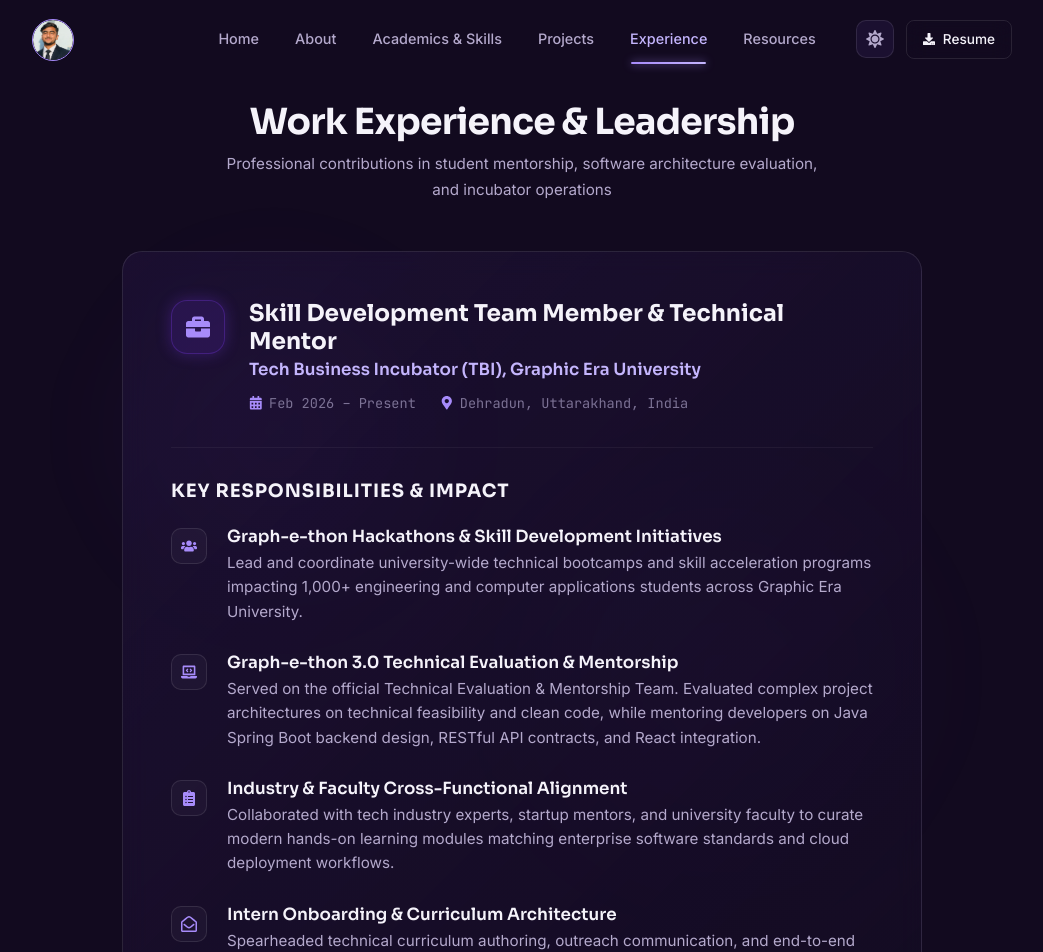
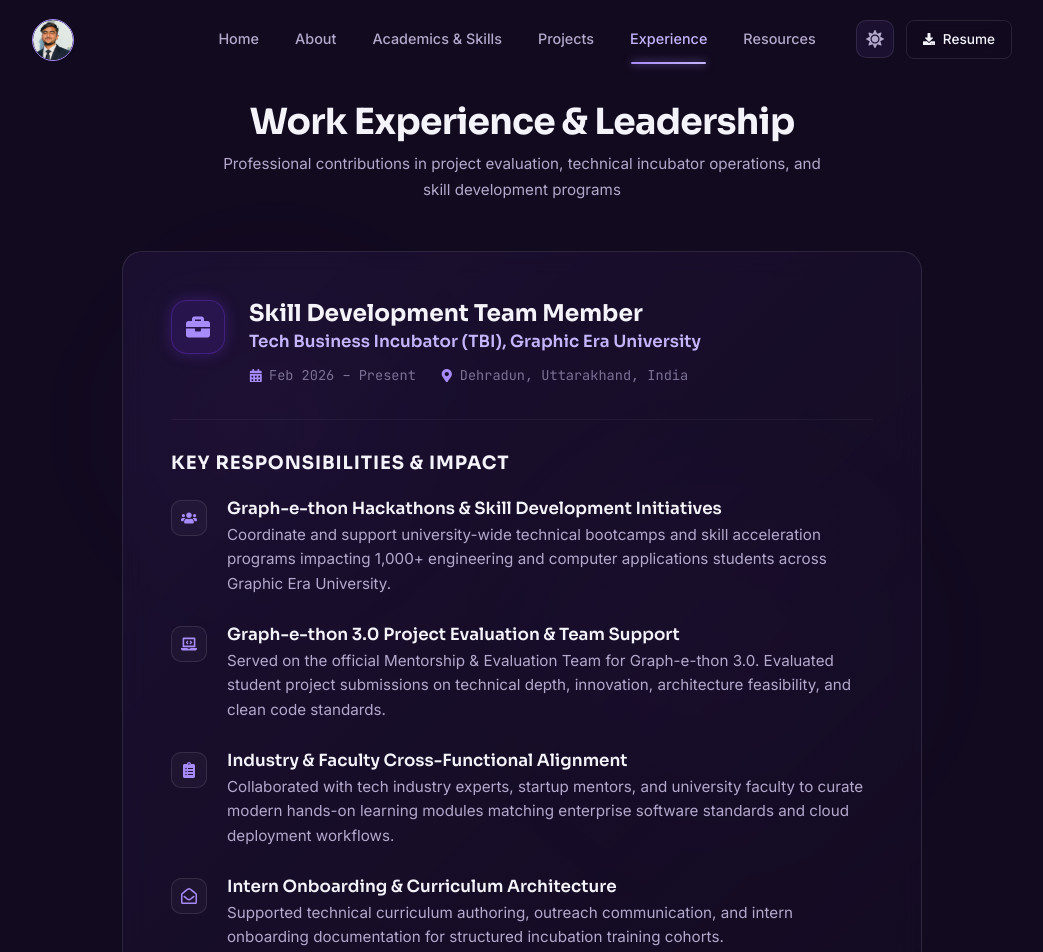
Before and after one commit to mayank78geu/portfolio-mayankbhadanii, a React (Vite) app: page /experience in a window 1280 px wide. Shown: the top 952 px of the page, without its empty margins (118-1161 px from the left). Built offline with nearby package versions, Linux system fonts and the light colour scheme.

Commit message:
Update role descriptions to accurately reflect project evaluation and mentorship team membership

```diff
--- a/src/pages/About.jsx
+++ b/src/pages/About.jsx
@@ -77,12 +77,12 @@ const About = () => {
   ];
 
   const responsibility = {
-    role: 'Evaluation & Mentorship Team — Graph-e-thon 3.0',
+    role: 'Evaluation & Mentorship Team Member — Graph-e-thon 3.0',
     org: 'Tech Business Incubator, Graphic Era University',
     year: '2026',
     points: [
-      'Evaluated student projects on technical depth, innovation, and feasibility; provided structured feedback to participating teams.',
-      'Mentored student developers on REST API design, Spring Boot architecture, and frontend-backend integration best practices.'
+      'Served as a core member of the Mentorship & Evaluation Team for Graph-e-thon 3.0 hackathon.',
+      'Evaluated student projects on technical depth, innovation, and architecture feasibility; provided structured feedback to participating teams.'
     ]
   };
 
@@ -123,7 +123,7 @@ const About = () => {
                   I specialize in <strong>end-to-end full-stack engineering</strong>. On the backend, I design clean, maintainable microservices and RESTful APIs using <strong>Java, Spring Boot, and Spring Data JPA</strong> with optimized relational schemas in <strong>MySQL</strong> and flexible document stores in <strong>MongoDB</strong>. On the frontend, I create modern, intuitive interfaces using <strong>React.js</strong>, Tailwind CSS, and Framer Motion.
                 </p>
                 <p>
-                  Beyond traditional web systems, I actively integrate <strong>Generative AI APIs (such as Google Gemini)</strong> to create intelligent tools like personalized career navigators and automated study assistants. As an active team member at Graphic Era's <strong>Tech Business Incubator (TBI)</strong>, I lead skill development initiatives, mentor junior developers, and contribute to hackathons impacting 1,000+ students.
+                  Beyond traditional web systems, I actively integrate <strong>Generative AI APIs (such as Google Gemini)</strong> to create intelligent tools like personalized career navigators and automated study assistants. As an active team member at Graphic Era's <strong>Tech Business Incubator (TBI)</strong>, I contribute to skill development initiatives, project evaluations, and hackathons impacting 1,000+ students.
                 </p>
               </div>
             </div>
--- a/src/pages/Experience.jsx
+++ b/src/pages/Experience.jsx
@@ -38,12 +38,12 @@ const Experience = () => {
     {
       icon: <FaUsers />,
       title: 'Graph-e-thon Hackathons & Skill Development Initiatives',
-      text: 'Lead and coordinate university-wide technical bootcamps and skill acceleration programs impacting 1,000+ engineering and computer applications students across Graphic Era University.'
+      text: 'Coordinate and support university-wide technical bootcamps and skill acceleration programs impacting 1,000+ engineering and computer applications students across Graphic Era University.'
     },
     {
       icon: <FaLaptopCode />,
-      title: 'Graph-e-thon 3.0 Technical Evaluation & Mentorship',
-      text: 'Served on the official Technical Evaluation & Mentorship Team. Evaluated complex project architectures on technical feasibility and clean code, while mentoring developers on Java Spring Boot backend design, RESTful API contracts, and React integration.'
+      title: 'Graph-e-thon 3.0 Project Evaluation & Team Support',
+      text: 'Served on the official Mentorship & Evaluation Team for Graph-e-thon 3.0. Evaluated student project submissions on technical depth, innovation, architecture feasibility, and clean code standards.'
     },
     {
       icon: <FaClipboardList />,
@@ -53,7 +53,7 @@ const Experience = () => {
     {
       icon: <FaRegEnvelopeOpen />,
       title: 'Intern Onboarding & Curriculum Architecture',
-      text: 'Spearheaded technical curriculum authoring, outreach communication, and end-to-end intern onboarding documentation for structured incubation training cohorts.'
+      text: 'Supported technical curriculum authoring, outreach communication, and intern onboarding documentation for structured incubation training cohorts.'
     }
   ];
 
@@ -72,7 +72,7 @@ const Experience = () => {
         {/* Section Header */}
         <motion.div className="section-header-centered" variants={itemVariants}>
           <h2 className="section-title">Work Experience & Leadership</h2>
-          <p className="section-subtitle">Professional contributions in student mentorship, software architecture evaluation, and incubator operations</p>
+          <p className="section-subtitle">Professional contributions in project evaluation, technical incubator operations, and skill development programs</p>
         </motion.div>
 
         {/* Core Experience Card */}
@@ -87,7 +87,7 @@ const Experience = () => {
                 <FaBriefcase />
               </div>
               <div className="exp-title-box">
-                <h3 className="role-title">Skill Development Team Member & Technical Mentor</h3>
+                <h3 className="role-title">Skill Development Team Member</h3>
                 <h4 className="company-title">Tech Business Incubator (TBI), Graphic Era University</h4>
                 <div className="exp-meta-row">
                   <span className="exp-meta-item">
--- a/src/pages/Skills.jsx
+++ b/src/pages/Skills.jsx
@@ -41,9 +41,9 @@ const Skills = () => {
       skills: ['Data Structures & Algorithms', 'Object-Oriented Programming (OOP)', 'DBMS & ACID Principles', 'Operating Systems', 'Computer Networks']
     },
     {
-      title: 'Mentorship & Professional',
+      title: 'Collaboration & Evaluation',
       icon: <FaFolderOpen />,
-      skills: ['Technical Mentorship', 'Hackathon Evaluation', 'Agile / Scrum Methodologies', 'System Documentation']
+      skills: ['Project & Code Evaluation', 'Hackathon Operations', 'Agile / Scrum Methodologies', 'Technical Documentation']
     }
   ];
 
```
